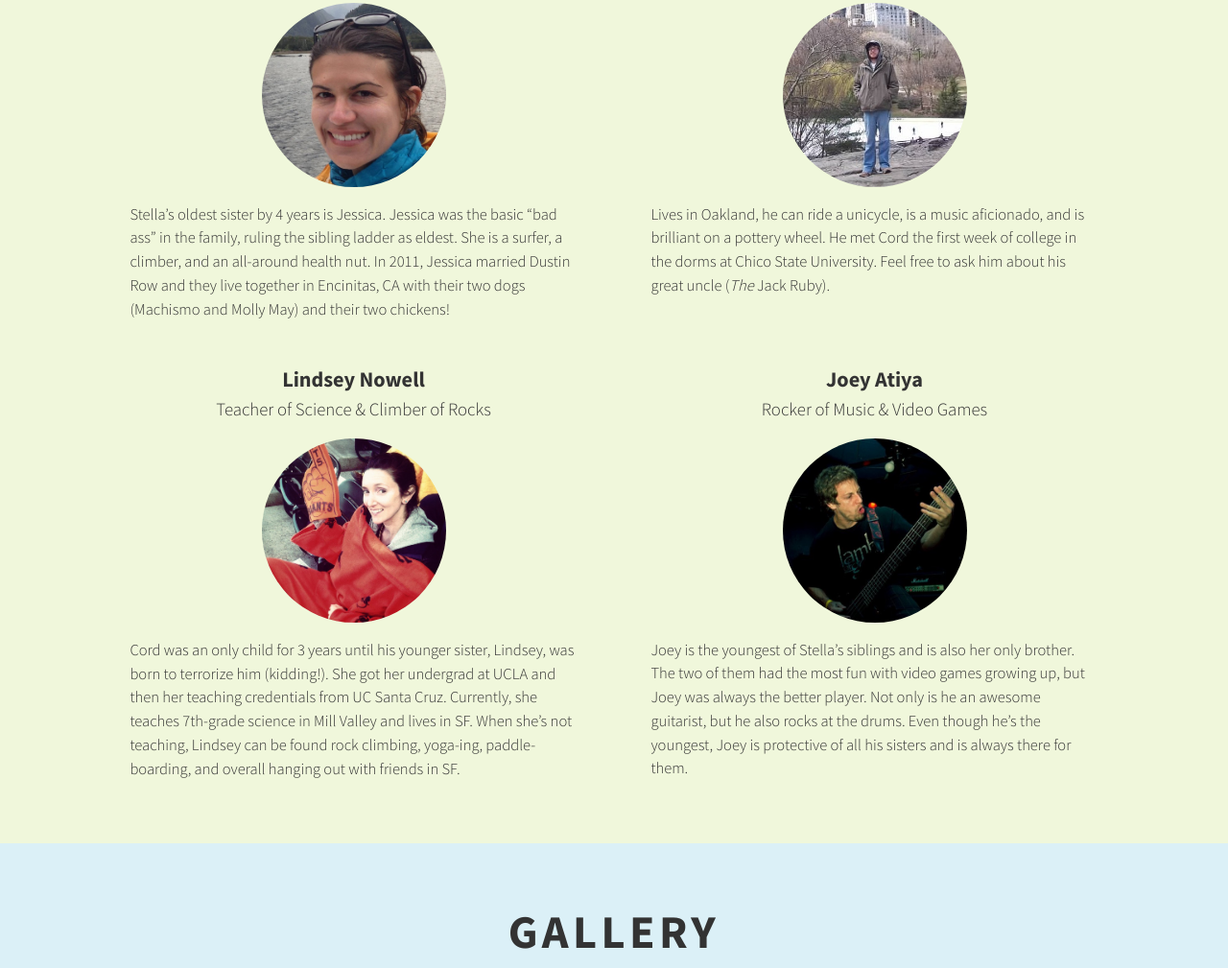
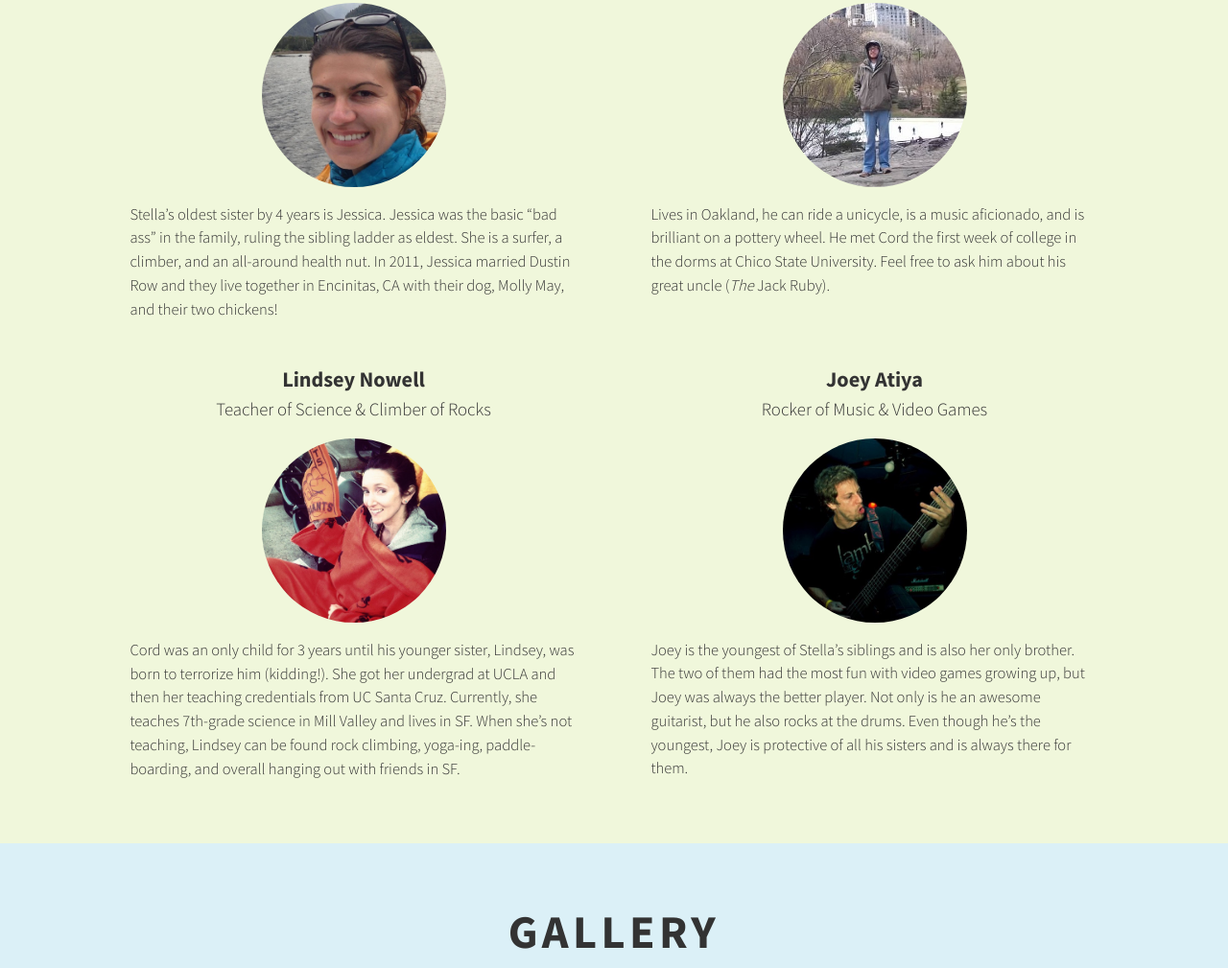
Before and after one commit to cvan/stellaandcord, a website: page index.html in a window 1280 px wide. Shown: the part 4963-5972 px from the top of the page at 96% size. Drawn offline with Linux system fonts and the light colour scheme.

Commit message:
RIP Machismo

```diff
--- a/index.html
+++ b/index.html
@@ -123,7 +123,7 @@
                 <h4 class="person__name copy--center">Jessica Atiya</h4>
                 <p class="person__title copy--center">Doggone Health Nut</p>
                 <img class="person__img" src="assets/img/team/stella/jessica/photo.jpg" alt="Jessica Atiya" title="Jessica Atiya">
-                <p class="person__bio">Stella’s oldest sister by 4 years is Jessica. Jessica was the basic “bad ass” in the family, ruling the sibling ladder as eldest. She is a surfer, a climber, and an all-around health nut. In 2011, Jessica married Dustin Row and they live together in Encinitas, CA with their two dogs (Machismo and Molly May) and their two chickens!</p>
+                <p class="person__bio">Stella’s oldest sister by 4 years is Jessica. Jessica was the basic “bad ass” in the family, ruling the sibling ladder as eldest. She is a surfer, a climber, and an all-around health nut. In 2011, Jessica married Dustin Row and they live together in Encinitas, CA with their dog, Molly May, and their two chickens!</p>
               </li>
               <li class="person__item person__item--lindsey" id="person__item--lindsey" data-person="lindsey" data-person-idx="4">
                 <h4 class="person__name copy--center">Lindsey Nowell</h4>
```
